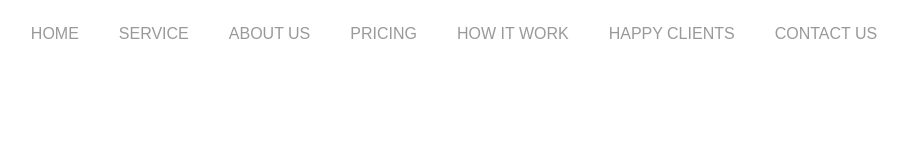
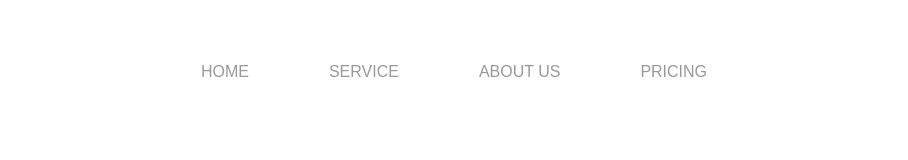
Before and after one commit to aleksey-pru/js_courses, a plain HTML site: page index.html in a window 1280 px wide. Shown: the whole page, without its empty margins (186-1094 px from the left). Drawn offline with Linux system fonts and the light colour scheme.

Commit message:
commit homework_1

```diff
--- a/css/styles.css
+++ b/css/styles.css
@@ -5,6 +5,8 @@
 .container {
     width: 1170px;
     margin: 0 auto;
+    padding-top: 20px;
+    padding-bottom: 20px;
 }
 .menu_inner {
     margin: 25px 0;
@@ -15,17 +17,13 @@
 .nav {
     display: flex;
     list-style: none;
-    padding: 0;
     margin: 0;
-}
-.nav li a {
     text-transform: uppercase;
     color: #999;
     text-decoration: none;
     padding: 10px 20px;
 }
-.nav li a:hover {
-    background-color: orange;
-    color: white;
-    border-radius: 5px;
+.nav li {
+   padding-left: 40px;
+    padding-right: 40px;
 }
--- a/index.html
+++ b/index.html
@@ -13,15 +13,11 @@
   <div class="menu">
       <div class="container">
           <div class="menu_inner">
-
               <ul class="nav">
-                  <li><a href="#">Home</a></li>
-                  <li><a href="#">Service</a></li>
-                  <li><a href="#">About us</a></li>
-                  <li><a href="#">Pricing</a></li>
-                  <li><a href="#">How it work</a></li>
-                  <li><a href="#">Happy clients</a></li>
-                  <li><a href="#">Contact us</a></li>
+                  <li>Home</li>
+                  <li>Service</li>
+                  <li>About us</li>
+                  <li>Pricing</li>
               </ul>
           </div>
       </div>
```
